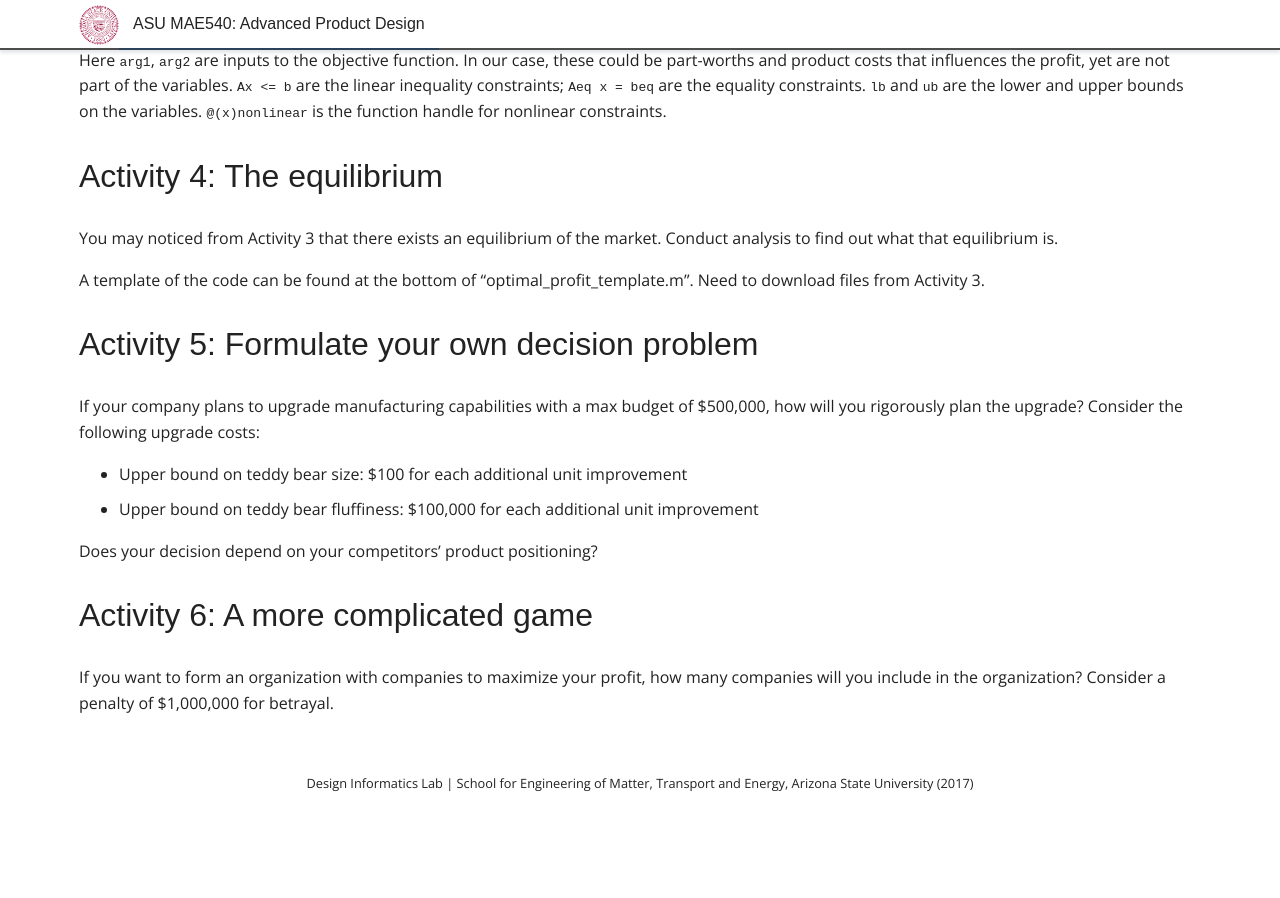
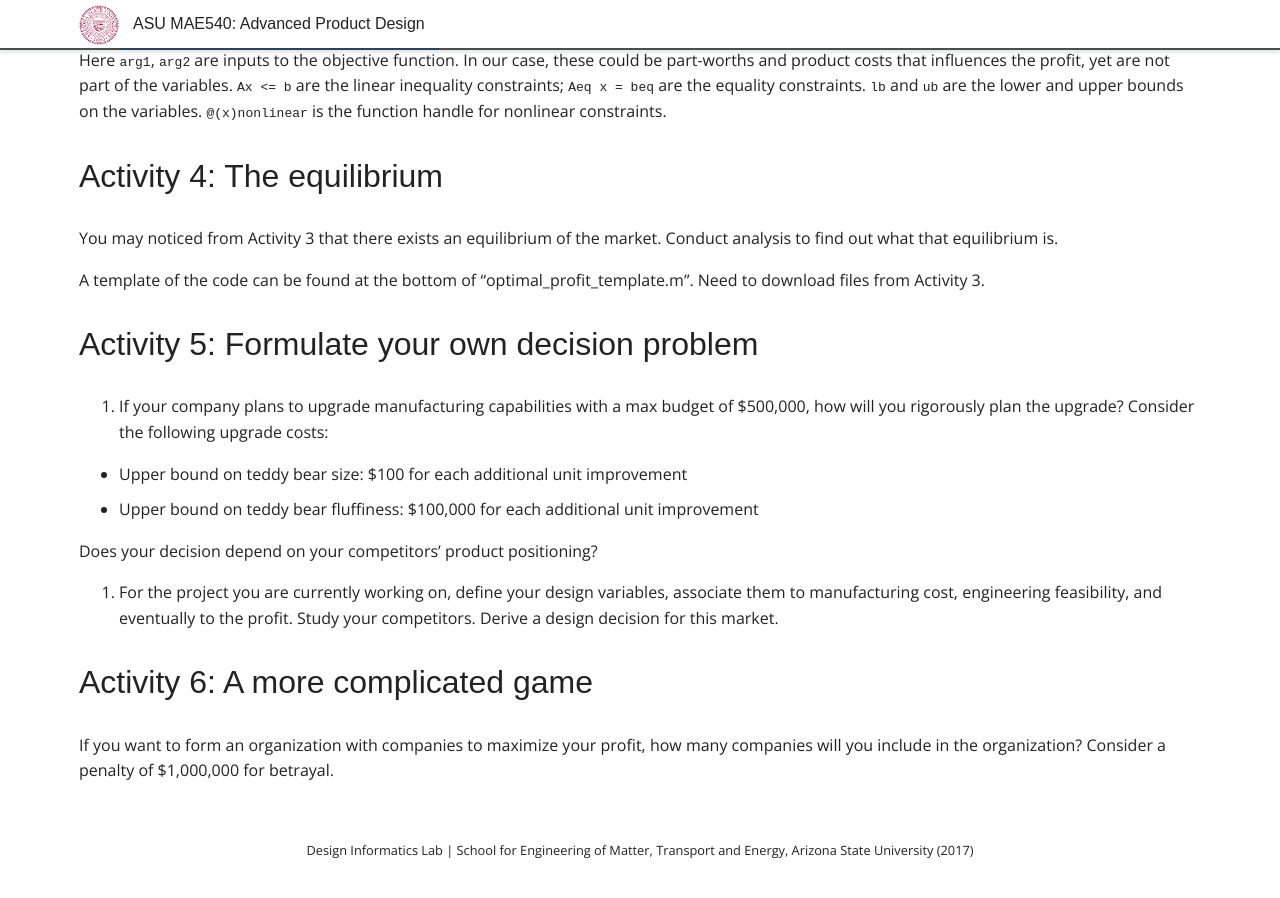
Before and after one commit to DesignInformaticsLab/DesignInformaticsLab.github.io, a Jekyll site: the page built from _posts/teaching/productdesign/2017-03-21-profitmodel.md, in a window 1280 px wide and 900 px high, scrolled down 1693 px. Built offline with Jekyll 4.4.1, drawn with Linux system fonts in a browser that asks for light colours; some web fonts are replaced; formulas are drawn with MathJax 3; before the commit the page ends 2526 px from its top, so only the background shows below that.

Commit message:
updated lecture notes

```diff
--- a/_posts/teaching/productdesign/2017-03-21-profitmodel.md
+++ b/_posts/teaching/productdesign/2017-03-21-profitmodel.md
@@ -112,9 +112,14 @@
 
 Does your decision depend on your competitors' product positioning?
 
+2. For the project you are currently working on, define your design variables, associate them to
+manufacturing cost, engineering feasibility, and eventually to the profit. Study your competitors. Derive
+a design decision for this market.
+
 ## Activity 6: A more complicated game
 If you want to form an organization with companies to maximize your profit,
 how many companies will you include in the organization? Consider a penalty of $1,000,000 for betrayal.
+
 
 [1]: /_teaching/productdesign/ProfitModel.pptx
 [2]: /_teaching/productdesign/BeamProfitMaximizationExample.xlsx
```
Also changed, not shown: other parts of _posts/teaching/productdesign/2017-03-21-profitmodel.md (+1 -1 lines).
